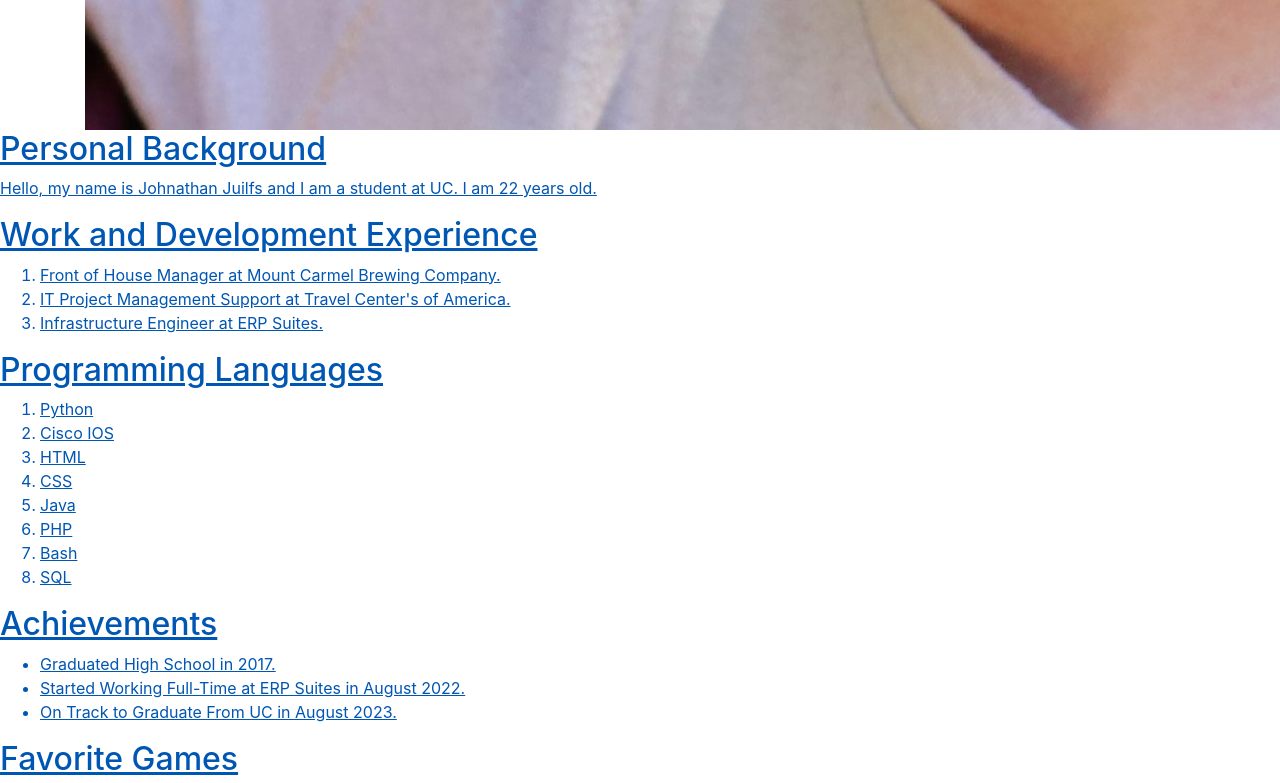
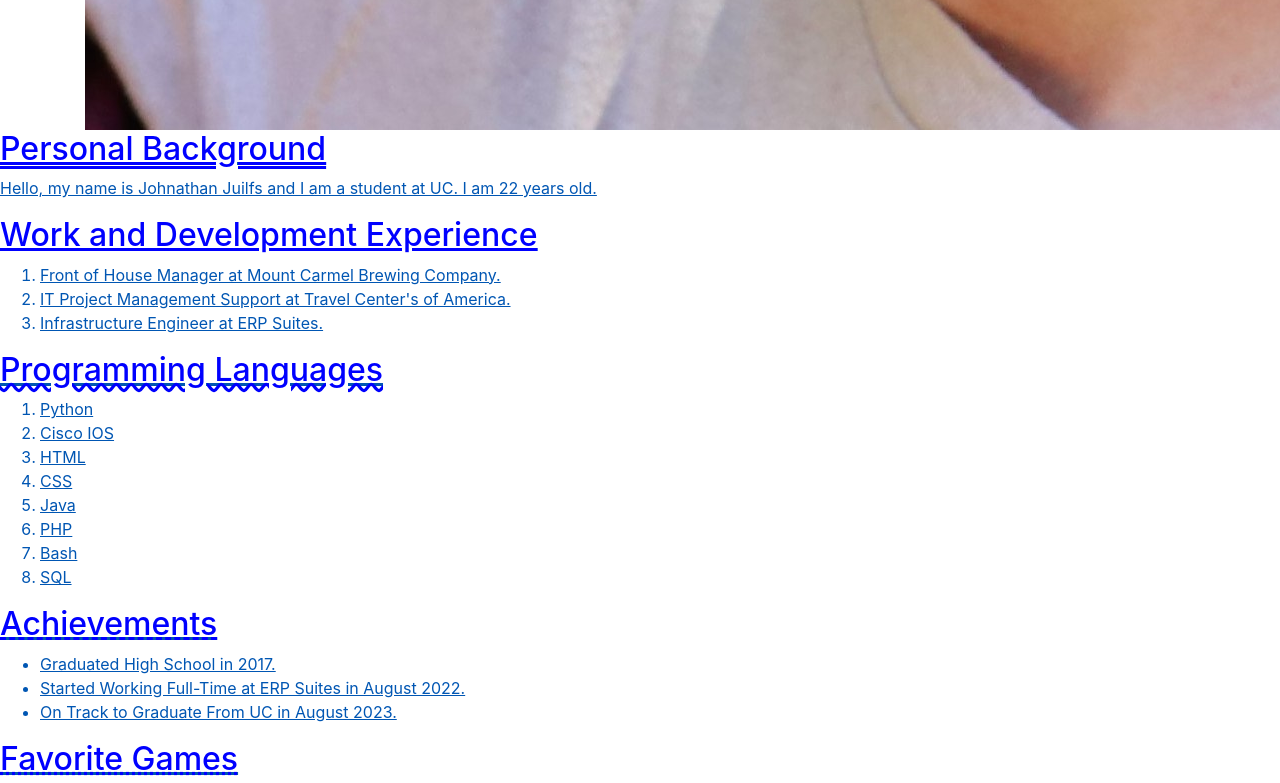
Before and after one commit to it3049c-fall22-henderson/online-portfolio-Juilfsjc, a website: page index.html in a window 1280 px wide. Shown: the part 2500-3283 px from the top of the page. Drawn offline with nearby package versions, Linux system fonts and the light colour scheme.

Commit message:
Added CSS and Cleaned up
Added CSS and Cleaned up

```diff
--- a/index.html
+++ b/index.html
@@ -28,7 +28,7 @@
 
   <section>
     <div>
-      <h2 id="Personal Background"> Personal Background </h2>
+      <h2 id="PersonalBackground"> Personal Background </h2>
 
       <p>Hello, my name is Johnathan Juilfs and I am a student at UC. I am 22 years old.</p>
 
@@ -39,7 +39,7 @@
 
   <section>
     <div>
-      <h2 id="Work and Development Experience">Work and Development Experience</h2>
+      <h2 id="WorkandDevelopmentExperience">Work and Development Experience</h2>
       <ol>
         <li>Front of House Manager at Mount Carmel Brewing Company.</li>
         <li>IT Project Management Support at Travel Center's of America.</li>
@@ -54,7 +54,7 @@
 
   <section>
     <div>
-      <h2 id="Programming Languages">Programming Languages</h2>
+      <h2 id="ProgrammingLanguages">Programming Languages</h2>
       <ol>
         <li>Python</li>
         <li>Cisco IOS</li>
@@ -90,7 +90,7 @@
 
   <section>
     <div>
-      <h2 id="Favorite Games">Favorite Games</h2>
+      <h2 id="FavoriteGames">Favorite Games</h2>
       <ul>
         <li>Legaue of Legends</li>
         <li>Counter-Strike Global Offensive</li>
--- a/resources/styles/styles.css
+++ b/resources/styles/styles.css
@@ -0,0 +1,34 @@
+#PersonalBackground {
+  color: blue;
+  background-color: white;
+  text-decoration-line: underline;
+  text-decoration-style: double;
+}
+
+#WorkandDevelopmentExperience {
+  color: blue;
+  background-color: white;
+  text-decoration-line: underline;
+  text-decoration-style: solid;
+}
+
+#ProgrammingLanguages {
+  color: blue;
+  background-color: white;
+  text-decoration-line: underline;
+  text-decoration-style: wavy;
+}
+
+#Achievements {
+  color: blue;
+  background-color: white;
+  text-decoration-line: underline;
+  text-decoration-style: dashed;
+}
+
+#FavoriteGames {
+  color: blue;
+  background-color: white;
+  text-decoration-line: underline;
+  text-decoration-style: dotted;
+}
```
